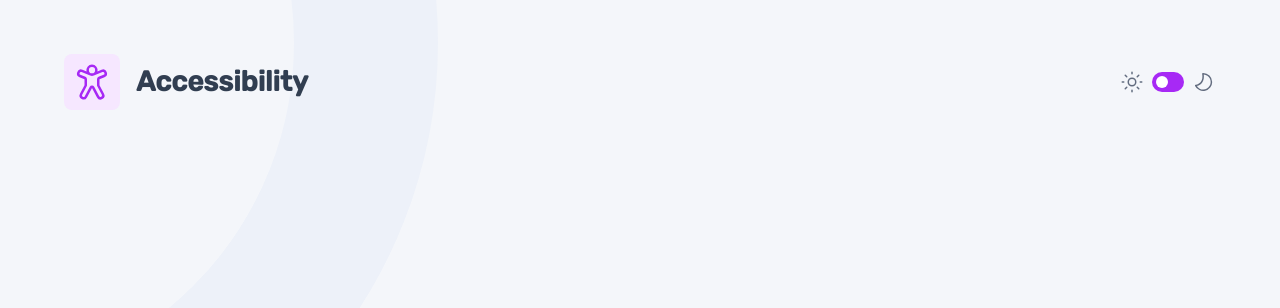
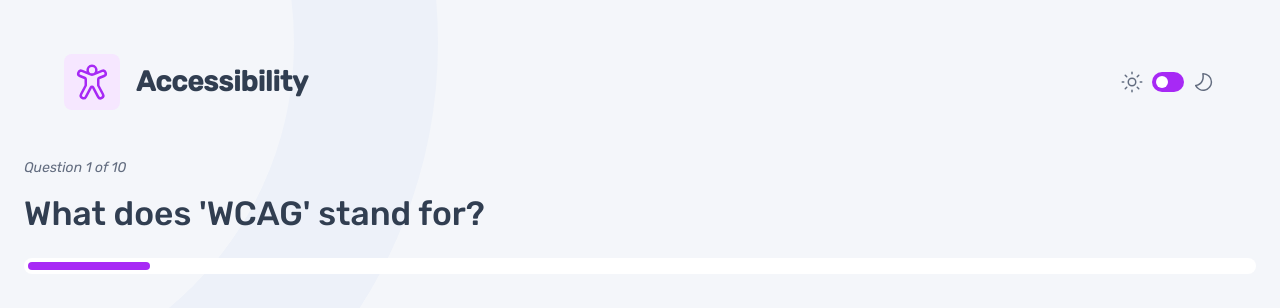
Before and after one commit to ChechiX/frontend-quiz-app, a React (Vite) app: page /quiz/accessibility/1 in a window 1280 px wide. Shown: the top 308 px of the page. Built offline with nearby package versions, Linux system fonts and the light colour scheme.

Commit message:
feat: Add QuizForm and ProgressBar components with styling for quiz functionality

```diff
--- /dev/null
+++ b/src/components/ProgressBar.jsx
@@ -0,0 +1,10 @@
+export const ProgressBar = ({ currentQuestion, totalQuestions }) => {
+  return (
+    <div className="progress-bar">
+      <div
+        className="progress-bar__fill"
+        style={{ width: `${(currentQuestion / totalQuestions) * 100}%` }}
+      ></div>
+    </div>
+  );
+};
--- /dev/null
+++ b/src/components/QuizForm.jsx
@@ -0,0 +1,37 @@
+import { useParams } from 'react-router';
+import { AnswerOption } from './AnswerOption';
+import { useSubjects } from '../context/SubjectsContext';
+import { ProgressBar } from './ProgressBar';
+
+export const QuizForm = () => {
+  const { subject, questionNumber } = useParams();
+  const { subjects } = useSubjects();
+
+  const quiz = subjects.find((quiz) => quiz.title.toLowerCase() === subject);
+  const totalQuestions = quiz ? quiz.questions.length : 0;
+  const { question } = quiz ? quiz.questions[questionNumber - 1] : null;
+  // console.log(question); más propiedades para obtener
+
+  return (
+    <form className="quiz-form">
+      <div className="quiz-form__container">
+        <div className="quiz-form__text-container">
+          <p className="quiz-form__question-number">
+            Question {questionNumber} of {totalQuestions}
+          </p>
+
+          <label className="quiz-form__question-text" htmlFor="question">
+            {question}
+          </label>
+        </div>
+
+        <ProgressBar
+          currentQuestion={questionNumber}
+          totalQuestions={totalQuestions}
+        />
+      </div>
+
+      <AnswerOption answer="4.5:1" />
+    </form>
+  );
+};
--- a/src/index.scss
+++ b/src/index.scss
@@ -330,3 +330,62 @@ body {
     color: v.$white;
   }
 }
+
+// QuizForm
+
+.quiz-form {
+  display: flex;
+  flex-direction: column;
+  gap: 2.5rem;
+  padding: 2rem 1.5rem 0 1.5rem;
+}
+
+.quiz-form__container {
+  display: flex;
+  flex-direction: column;
+  gap: 1.5rem;
+}
+
+.quiz-form__text-container {
+  display: flex;
+  flex-direction: column;
+  gap: 1rem;
+}
+
+.quiz-form__question-number {
+  color: v.$grey-500;
+  @include t.text-preset-5-mobile;
+
+  .dark-mode & {
+    color: v.$blue-300;
+  }
+}
+
+.quiz-form__question-text {
+  color: v.$blue-900;
+  @include t.text-preset-3;
+
+  .dark-mode & {
+    color: v.$white;
+  }
+}
+
+// ProgressBar
+
+.progress-bar {
+  height: 16px;
+  padding: 4px;
+  background-color: v.$white;
+  border-radius: 999px;
+  color: v.$purple-600;
+
+  .dark-mode & {
+    background-color: v.$blue-850;
+  }
+}
+
+.progress-bar__fill {
+  height: 8px;
+  background-color: v.$purple-600;
+  border-radius: 104px;
+}
--- a/src/pages/QuizPage.jsx
+++ b/src/pages/QuizPage.jsx
@@ -1,6 +1,7 @@
 import { useParams } from 'react-router';
 import { useSubjects } from '../context/SubjectsContext.js';
 import { ThemeToggleHeader } from '../components/ThemeToggleHeader';
+import { QuizForm } from '../components/QuizForm.jsx';
 
 export const QuizPage = () => {
   const { subject } = useParams();
@@ -19,6 +20,8 @@ export const QuizPage = () => {
         icon={subjectData.icon}
         subjectName={subjectData.title}
       />
+
+      <QuizForm />
     </>
   );
 };
```
